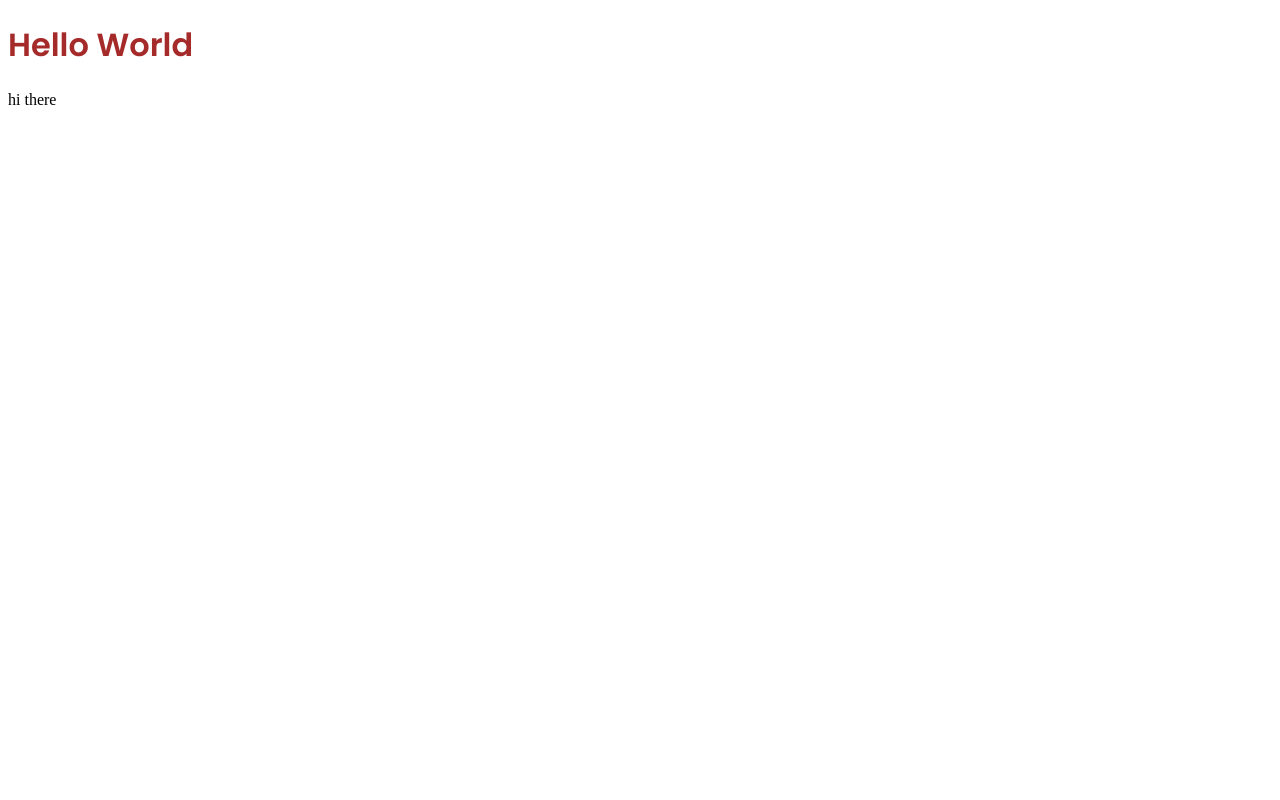
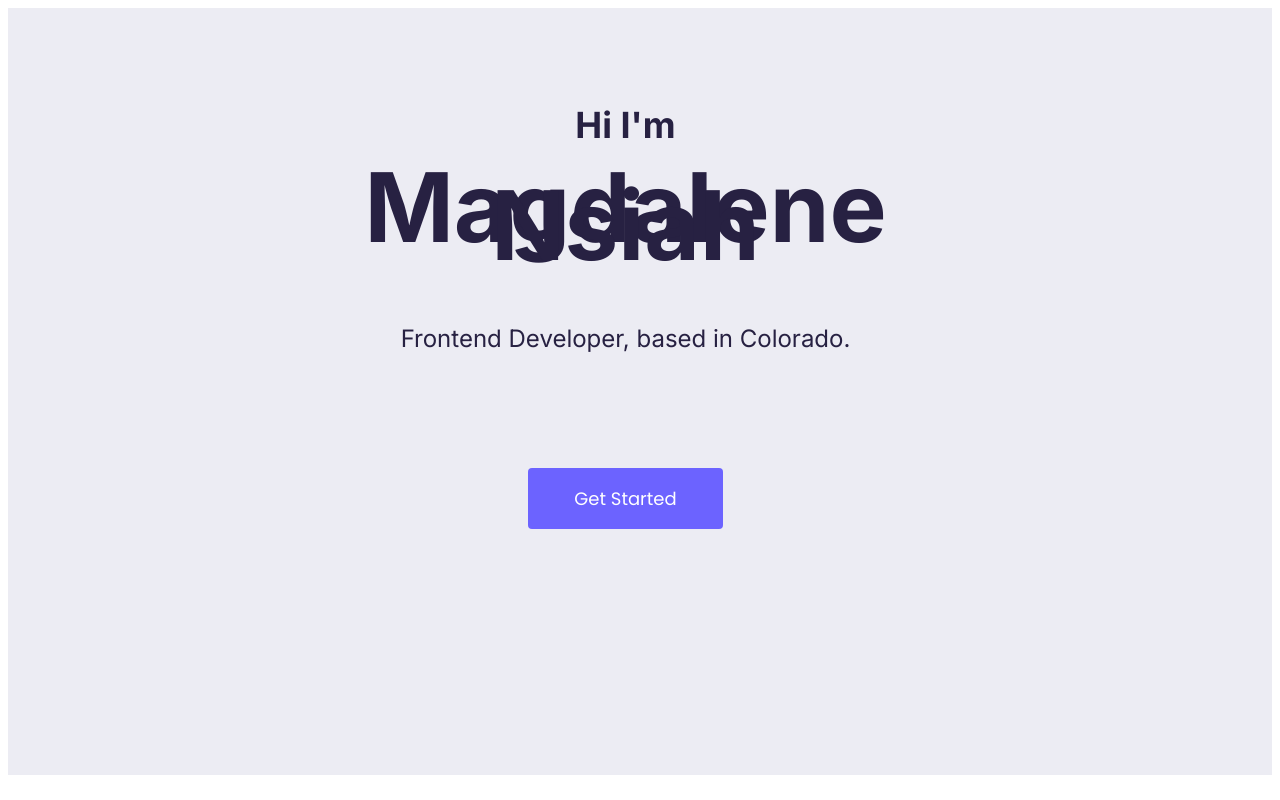
Before and after one commit to Maggie24-tech/My-Portfolio, a plain HTML site: page index.html in a window 1280 px wide. Drawn offline with nearby package versions, Linux system fonts and the light colour scheme.

Commit message:
added html and css to homepage hero

```diff
--- a/index.html
+++ b/index.html
@@ -22,7 +22,11 @@
     ></script>
   </head>
   <body>
-    <h1>Hello World</h1>
-    <p>hi there</p>
+    <div class="header">
+      <p>Hi I'm</p>
+      <h1>Magdalene Nsiah</h1>
+      <h2 class="mb-5">Frontend Developer, based in Colorado.</h2>
+      <a href="#" class="btn btn-branding">Get Started</a>
+    </div>
   </body>
 </html>
--- a/style.css
+++ b/style.css
@@ -1,5 +1,54 @@
-h1 {
-  color: brown;
-  font-family: "Poppins", sans-serif;
-  font-weight: 600;
+:root {
+  --branding-color: #6c63ff;
+  --text-font-family: "Inter", sans-serif;
+  --bottom-font-family: "Poppins", sans-serif;
+  --bottom-text-color: white;
+  --banner-background-color: #ececf3;
 }
+
+h1,
+h2,
+h3,
+h4,
+h5,
+h6,
+p {
+  font-family: var(--text-font-family);
+  color: #272142;
+}
+
+.header {
+  background-color: var(--banner-background-color);
+  text-align: center;
+  padding: 108px 329px 176px 300px;
+}
+
+.header h1 {
+  font-size: 96px;
+  font-weight: bold;
+  line-height: 18px;
+}
+
+.header p {
+  font-size: 36px;
+  font-weight: bold;
+  margin: 0;
+  line-height: 18px;
+}
+
+.header h2 {
+  font-size: 24px;
+  font-weight: normal;
+  line-height: 80px;
+}
+
+.btn-branding {
+  background-color: var(--branding-color);
+  font-size: 18px;
+  color: var(--bottom-text-color);
+  font-family: var(--bottom-font-family);
+  border-radius: 4px;
+  line-height: 200px;
+  padding: 18px 46px;
+  text-decoration: none;
+}
```
Also changed, not shown: about.html (+1 -1 lines).
